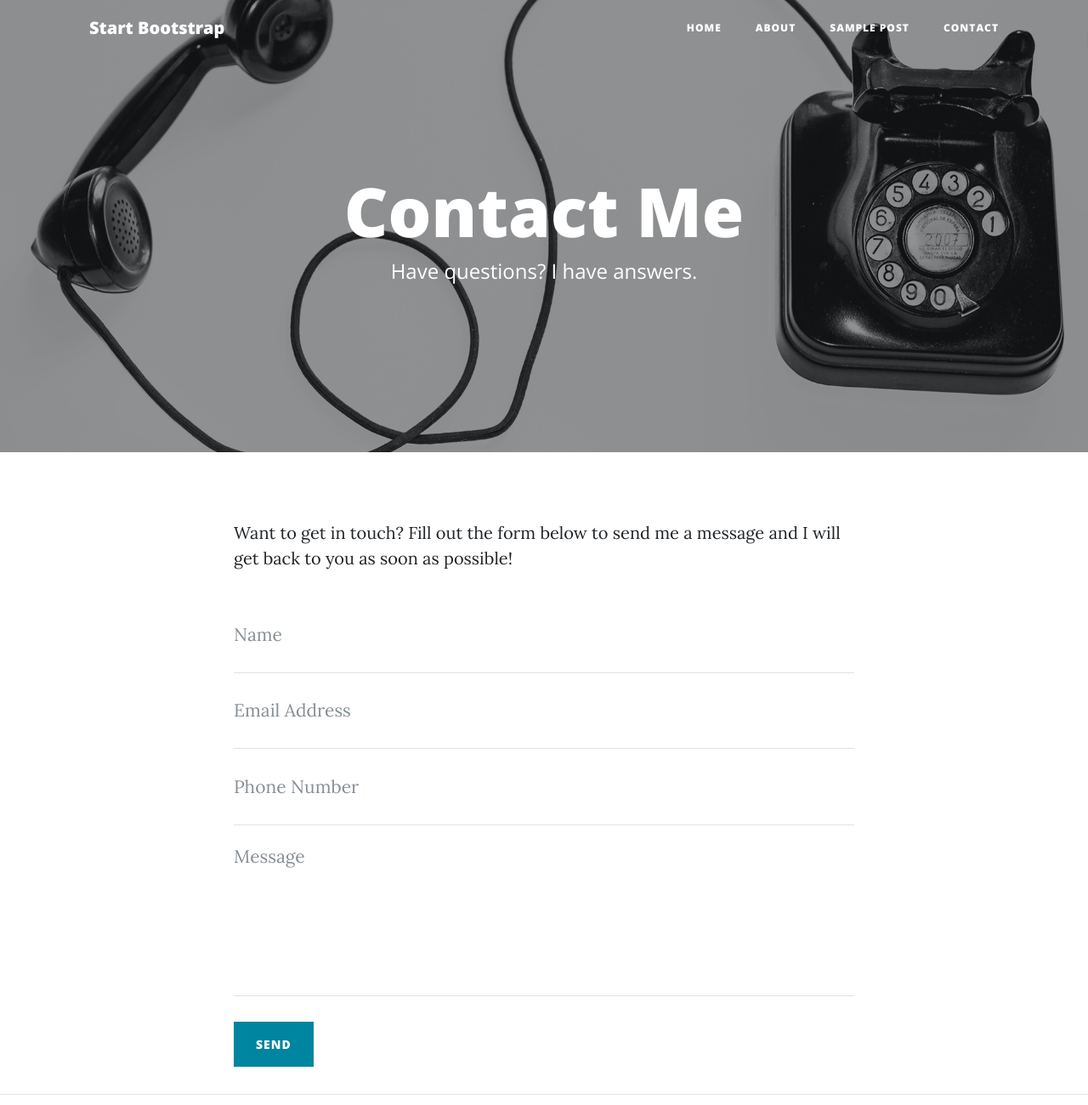
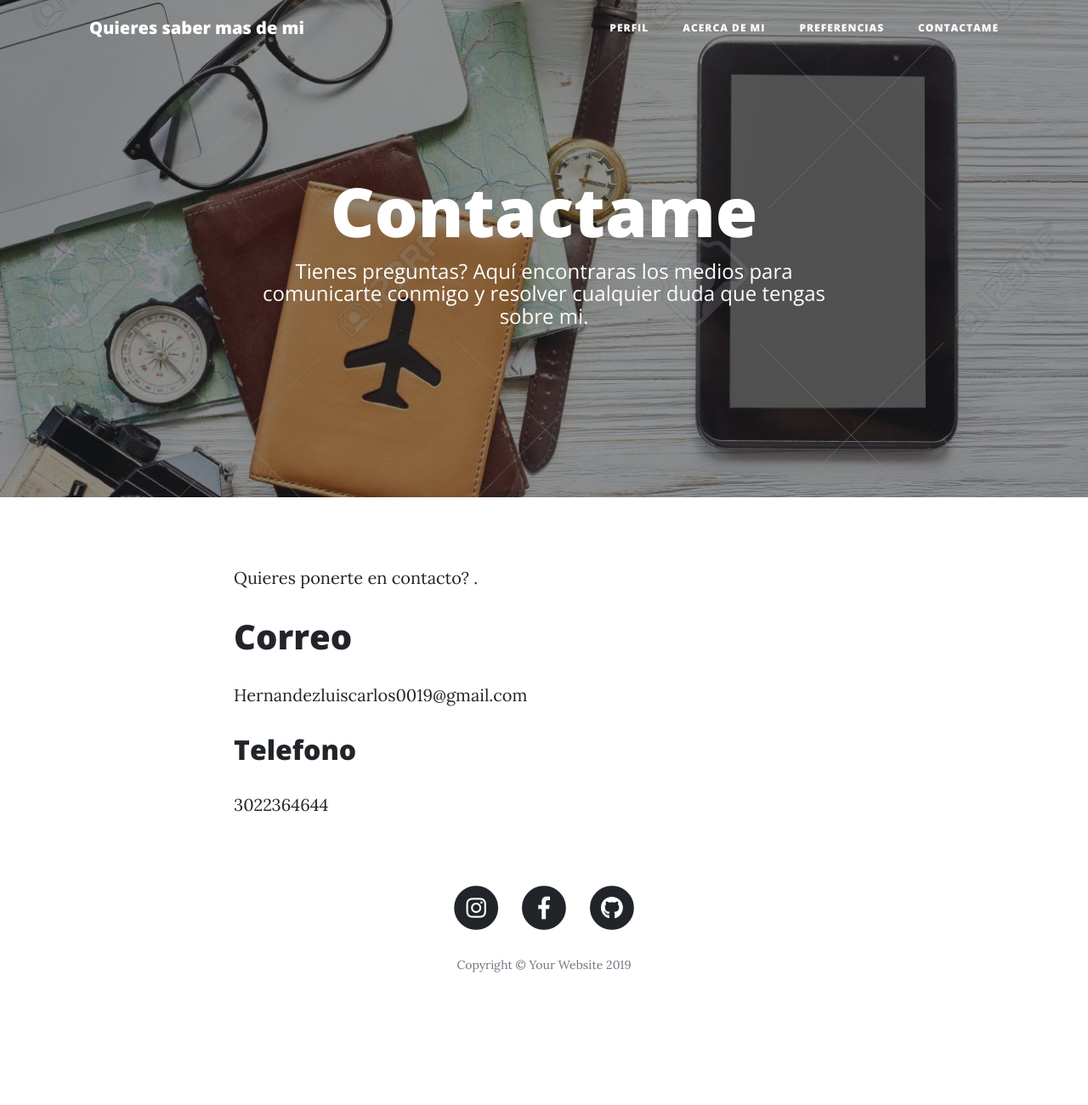
Before and after one commit to 19248/19248.github.io, a website: page contact.html in a window 1280 px wide. Shown: the top 1300 px of the page at 85% size. After the commit the page ends 1211 px from the top, so only its background shows below. Drawn offline with nearby package versions, Linux system fonts and the light colour scheme.

Commit message:
edicion de bloques

```diff
--- a/contact.html
+++ b/contact.html
@@ -2,13 +2,14 @@
 <html lang="en">
 
 <head>
-
+<link  rel = "shortcut icon"  href = "img/iconn.ico"  type = "image / x-icon" >
+<link  rel = "icon"  href = "img/iconn.ico"  type = "image / x-icon">
   <meta charset="utf-8">
   <meta name="viewport" content="width=device-width, initial-scale=1, shrink-to-fit=no">
   <meta name="description" content="">
   <meta name="author" content="">
 
-  <title>Clean Blog - Start Bootstrap Theme</title>
+  <title>YO SOY LUIS</title>
 
   <!-- Bootstrap core CSS -->
   <link href="vendor/bootstrap/css/bootstrap.min.css" rel="stylesheet">
@@ -28,7 +29,7 @@
   <!-- Navigation -->
   <nav class="navbar navbar-expand-lg navbar-light fixed-top" id="mainNav">
     <div class="container">
-      <a class="navbar-brand" href="index.html">Start Bootstrap</a>
+      <a class="navbar-brand" href="index.html">Quieres saber mas de mi</a>
       <button class="navbar-toggler navbar-toggler-right" type="button" data-toggle="collapse" data-target="#navbarResponsive" aria-controls="navbarResponsive" aria-expanded="false" aria-label="Toggle navigation">
         Menu
         <i class="fas fa-bars"></i>
@@ -36,16 +37,16 @@
       <div class="collapse navbar-collapse" id="navbarResponsive">
         <ul class="navbar-nav ml-auto">
           <li class="nav-item">
-            <a class="nav-link" href="index.html">Home</a>
+            <a class="nav-link" href="index.html">Perfil</a>
           </li>
           <li class="nav-item">
-            <a class="nav-link" href="about.html">About</a>
+            <a class="nav-link" href="about.html">Acerca de mi</a>
           </li>
           <li class="nav-item">
-            <a class="nav-link" href="post.html">Sample Post</a>
+            <a class="nav-link" href="post.html">Preferencias</a>
           </li>
           <li class="nav-item">
-            <a class="nav-link" href="contact.html">Contact</a>
+            <a class="nav-link" href="contact.html">Contactame</a>
           </li>
         </ul>
       </div>
@@ -53,14 +54,14 @@
   </nav>
 
   <!-- Page Header -->
-  <header class="masthead" style="background-image: url('img/contact-bg.jpg')">
+  <header class="masthead" style="background-image: url('img/contactame.jpg')">
     <div class="overlay"></div>
     <div class="container">
       <div class="row">
         <div class="col-lg-8 col-md-10 mx-auto">
           <div class="page-heading">
-            <h1>Contact Me</h1>
-            <span class="subheading">Have questions? I have answers.</span>
+            <h1>Contactame</h1>
+            <span class="subheading">Tienes preguntas? Aquí encontraras los medios para comunicarte conmigo y resolver cualquier duda que tengas sobre mi.</span>
           </div>
         </div>
       </div>
@@ -71,43 +72,47 @@
   <div class="container">
     <div class="row">
       <div class="col-lg-8 col-md-10 mx-auto">
-        <p>Want to get in touch? Fill out the form below to send me a message and I will get back to you as soon as possible!</p>
+        <p>Quieres ponerte en contacto? .</p>
+         <h1>Correo</h1>
+         <p>Hernandezluiscarlos0019@gmail.com</p>
+         <h2>Telefono</h2>
+         <p>3022364644</p>
         <!-- Contact Form - Enter your email address on line 19 of the mail/contact_me.php file to make this form work. -->
         <!-- WARNING: Some web hosts do not allow emails to be sent through forms to common mail hosts like Gmail or Yahoo. It's recommended that you use a private domain email address! -->
         <!-- To use the contact form, your site must be on a live web host with PHP! The form will not work locally! -->
-        <form name="sentMessage" id="contactForm" novalidate>
+      <!--<form name="sentMessage" id="contactForm" novalidate>
           <div class="control-group">
             <div class="form-group floating-label-form-group controls">
-              <label>Name</label>
-              <input type="text" class="form-control" placeholder="Name" id="name" required data-validation-required-message="Please enter your name.">
+              <label>Nombre</label>
+              <input type="text" class="form-control" placeholder="Nombre" id="name" required data-validation-required-message="Por favor ingrese su nombre.">
               <p class="help-block text-danger"></p>
             </div>
           </div>
           <div class="control-group">
             <div class="form-group floating-label-form-group controls">
-              <label>Email Address</label>
-              <input type="email" class="form-control" placeholder="Email Address" id="email" required data-validation-required-message="Please enter your email address.">
+              <label>Correo</label>
+              <input type="email" class="form-control" placeholder="Correo" id="email" required data-validation-required-message="Por favor ingrese Correo.">
               <p class="help-block text-danger"></p>
             </div>
           </div>
           <div class="control-group">
             <div class="form-group col-xs-12 floating-label-form-group controls">
-              <label>Phone Number</label>
-              <input type="tel" class="form-control" placeholder="Phone Number" id="phone" required data-validation-required-message="Please enter your phone number.">
+              <label>Número telefonico</label>
+              <input type="tel" class="form-control" placeholder="Número telefonico" id="phone" required data-validation-required-message="Por favor ingrese Número telefonico.">
               <p class="help-block text-danger"></p>
             </div>
           </div>
           <div class="control-group">
             <div class="form-group floating-label-form-group controls">
-              <label>Message</label>
-              <textarea rows="5" class="form-control" placeholder="Message" id="message" required data-validation-required-message="Please enter a message."></textarea>
+              <label>Mensaje</label>
+              <textarea rows="5" class="form-control" placeholder="Mensaje" id="message" required data-validation-required-message="Por favor ingrese Mensaje."></textarea>
               <p class="help-block text-danger"></p>
             </div>
           </div>
           <br>
           <div id="success"></div>
           <div class="form-group">
-            <button type="submit" class="btn btn-primary" id="sendMessageButton">Send</button>
+            <button type="submit" class="btn btn-primary" id="sendMessageButton">Enviar</button>
           </div>
         </form>
       </div>
@@ -123,15 +128,15 @@
         <div class="col-lg-8 col-md-10 mx-auto">
           <ul class="list-inline text-center">
             <li class="list-inline-item">
-              <a href="#">
+              <a href="https://www.instagram.com/luissss09___/">
                 <span class="fa-stack fa-lg">
                   <i class="fas fa-circle fa-stack-2x"></i>
-                  <i class="fab fa-twitter fa-stack-1x fa-inverse"></i>
+                  <i class="fab fa-instagram fa-stack-1x fa-inverse"></i>
                 </span>
               </a>
             </li>
             <li class="list-inline-item">
-              <a href="#">
+              <a href="https://www.facebook.com/luiscarlos.hernandezcelin">
                 <span class="fa-stack fa-lg">
                   <i class="fas fa-circle fa-stack-2x"></i>
                   <i class="fab fa-facebook-f fa-stack-1x fa-inverse"></i>
@@ -139,7 +144,7 @@
               </a>
             </li>
             <li class="list-inline-item">
-              <a href="#">
+              <a href="https://github.com/19248">
                 <span class="fa-stack fa-lg">
                   <i class="fas fa-circle fa-stack-2x"></i>
                   <i class="fab fa-github fa-stack-1x fa-inverse"></i>
--- a/js/contact_me.js
+++ b/js/contact_me.js
@@ -35,7 +35,7 @@ $(function() {
           $('#success > .alert-success').html("<button type='button' class='close' data-dismiss='alert' aria-hidden='true'>&times;")
             .append("</button>");
           $('#success > .alert-success')
-            .append("<strong>Your message has been sent. </strong>");
+            .append("<strong>Su mensaje a ha sido envidao.Espere su respuesta pronto </strong>");
           $('#success > .alert-success')
             .append('</div>');
           //clear all fields
--- a/js/jqBootstrapValidation.js
+++ b/js/jqBootstrapValidation.js
@@ -183,7 +183,7 @@
             //                                                     EMAIL
             // ---------------------------------------------------------
             if ($this.attr("type") !== undefined && $this.attr("type").toLowerCase() === "email") {
-              message = "Not a valid email address<!-- data-validator-validemail-message to override -->";
+              message = "El correo no es valido<!-- data-validator-validemail-message to override -->";
               if ($this.data("validationValidemailMessage")) {
                 message = $this.data("validationValidemailMessage");
               } else if ($this.data("validationEmailMessage")) {
@@ -817,7 +817,7 @@
         name: "Validemail",
         type: "regex",
         regex: "[A-Za-z0-9._%+-]+@[A-Za-z0-9.-]+\\\.[A-Za-z]{2,4}",
-        message: "Not a valid email address<!-- data-validator-validemail-message to override -->"
+        message: "El correo no es vlido<!-- data-validator-validemail-message to override -->"
       },
       passwordagain: {
         name: "Passwordagain",
```
Also changed, not shown: post.html (+6 -13 lines), img/contactame.jpg (added), img/pintura.jpg (added).
